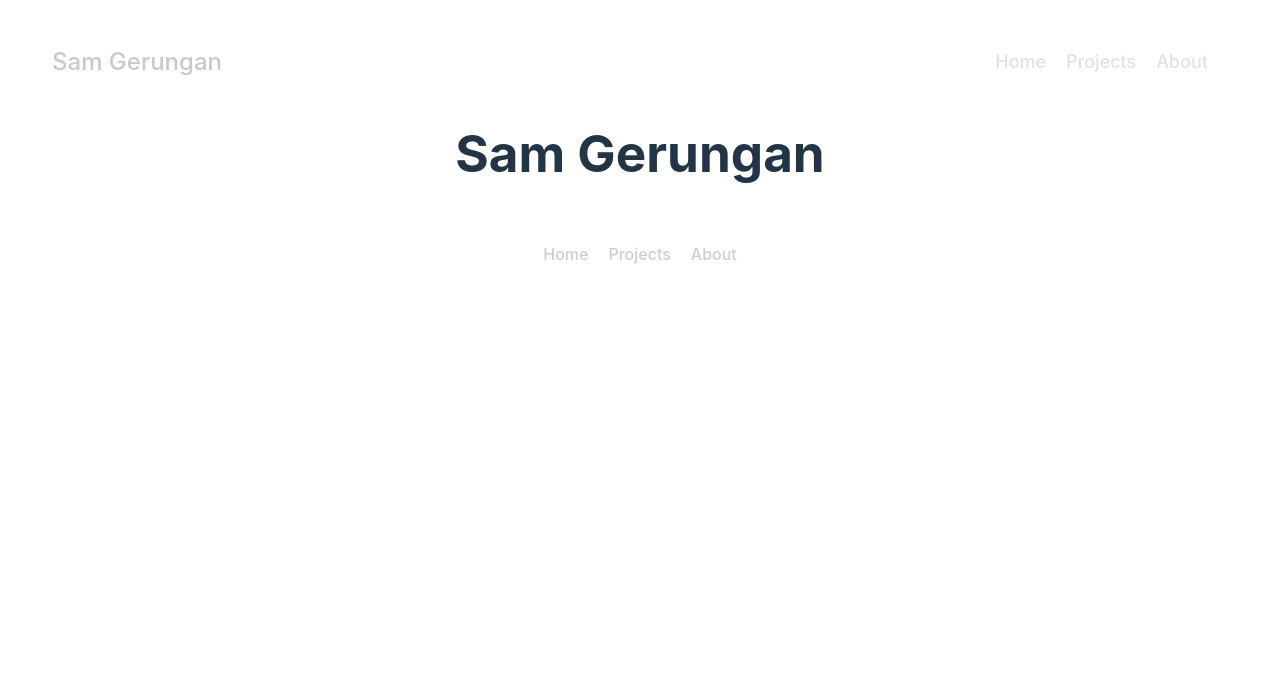
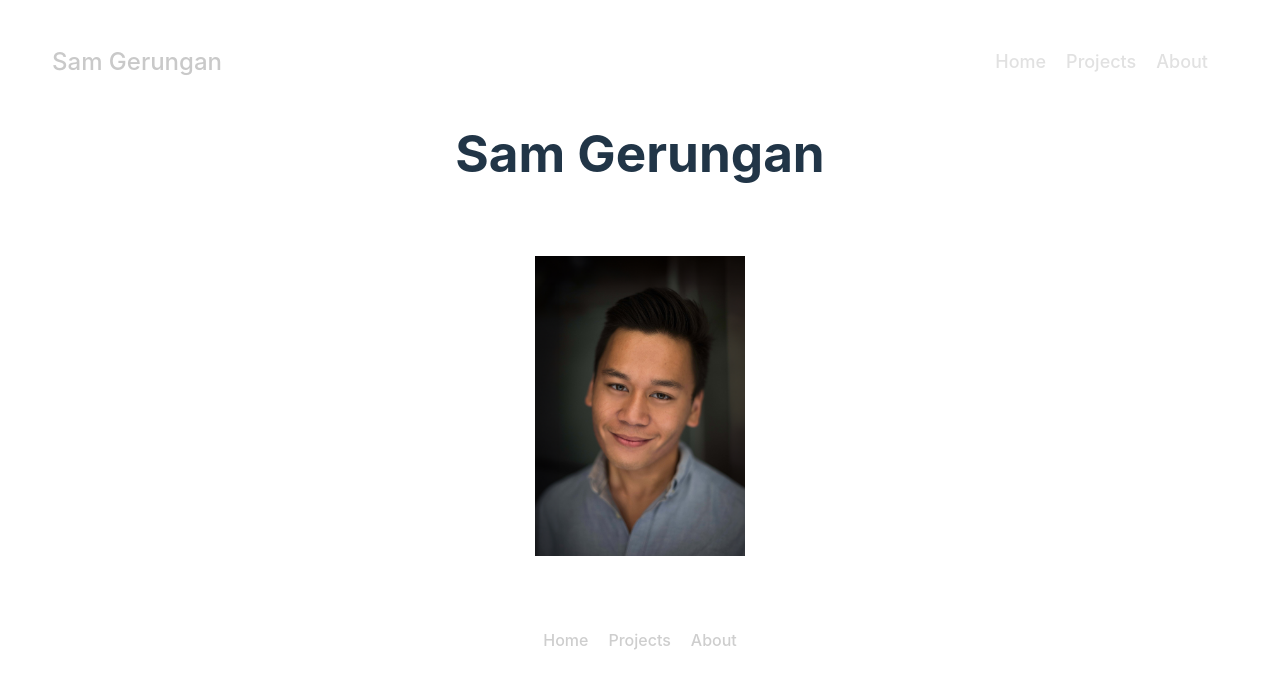
Before and after one commit to Sam-T-G/Sam-Practice-Portfolio, a React (Vite) app: page / in a window 1280 px wide. Shown: the top 688 px of the page. Built offline with nearby package versions, Linux system fonts and the light colour scheme.

Commit message:
Update Home.tsx

```diff
--- a/src/components/Home.tsx
+++ b/src/components/Home.tsx
@@ -17,6 +17,11 @@ const Home: React.FC<HomeProps> = ({ title, subtitle, heroImage }) => {
         >
           {title && <h1 className="hero-title">{title}</h1>}
           {subtitle && <h1 className="hero-subtitle">{subtitle}</h1>}
+          <img
+            className="about-portrait"
+            src="/src/assets/self-portrait.jpg"
+            alt="home portrait placeholder"
+          />
         </div>
       </div>
     </div>
```
